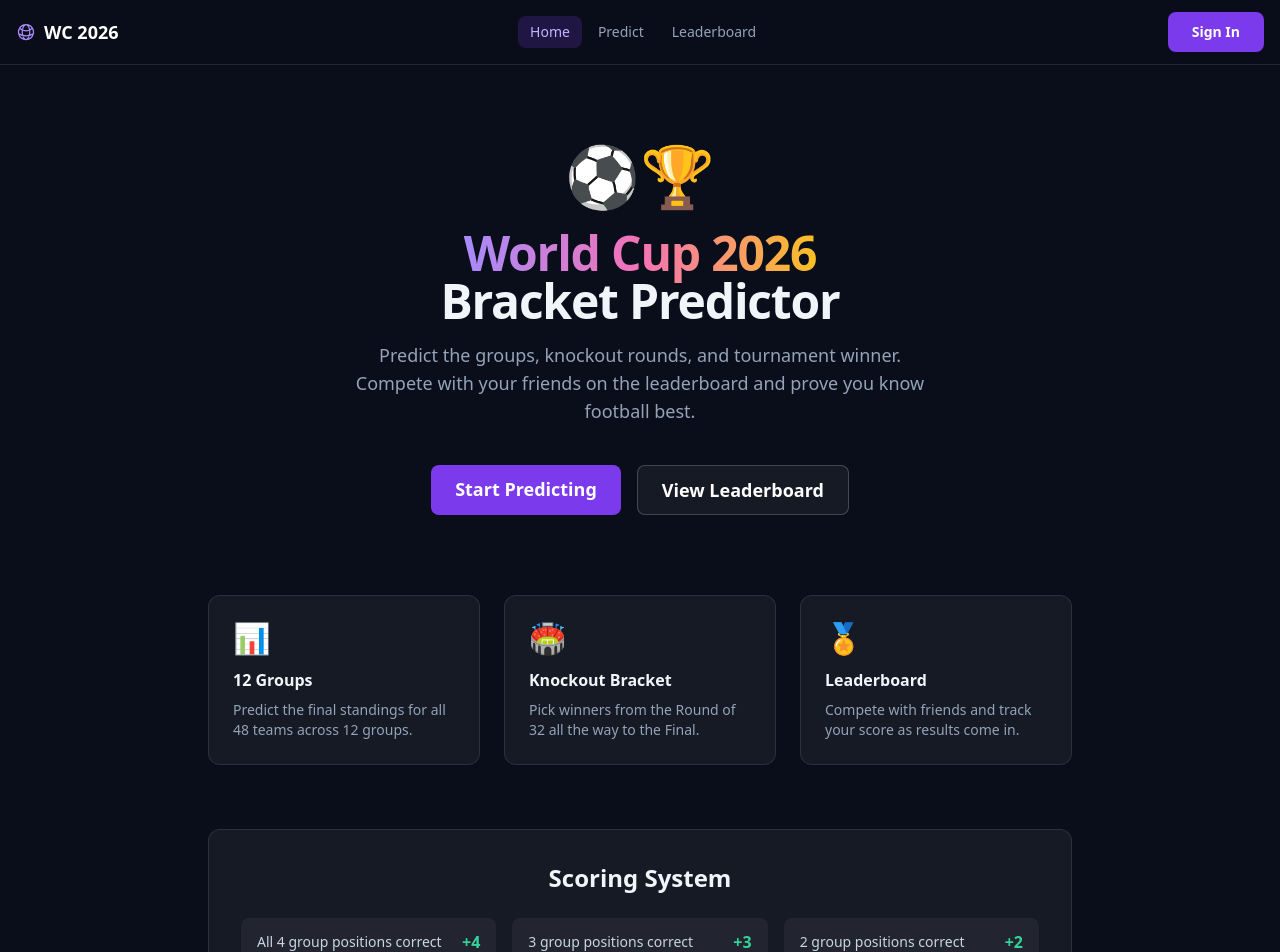
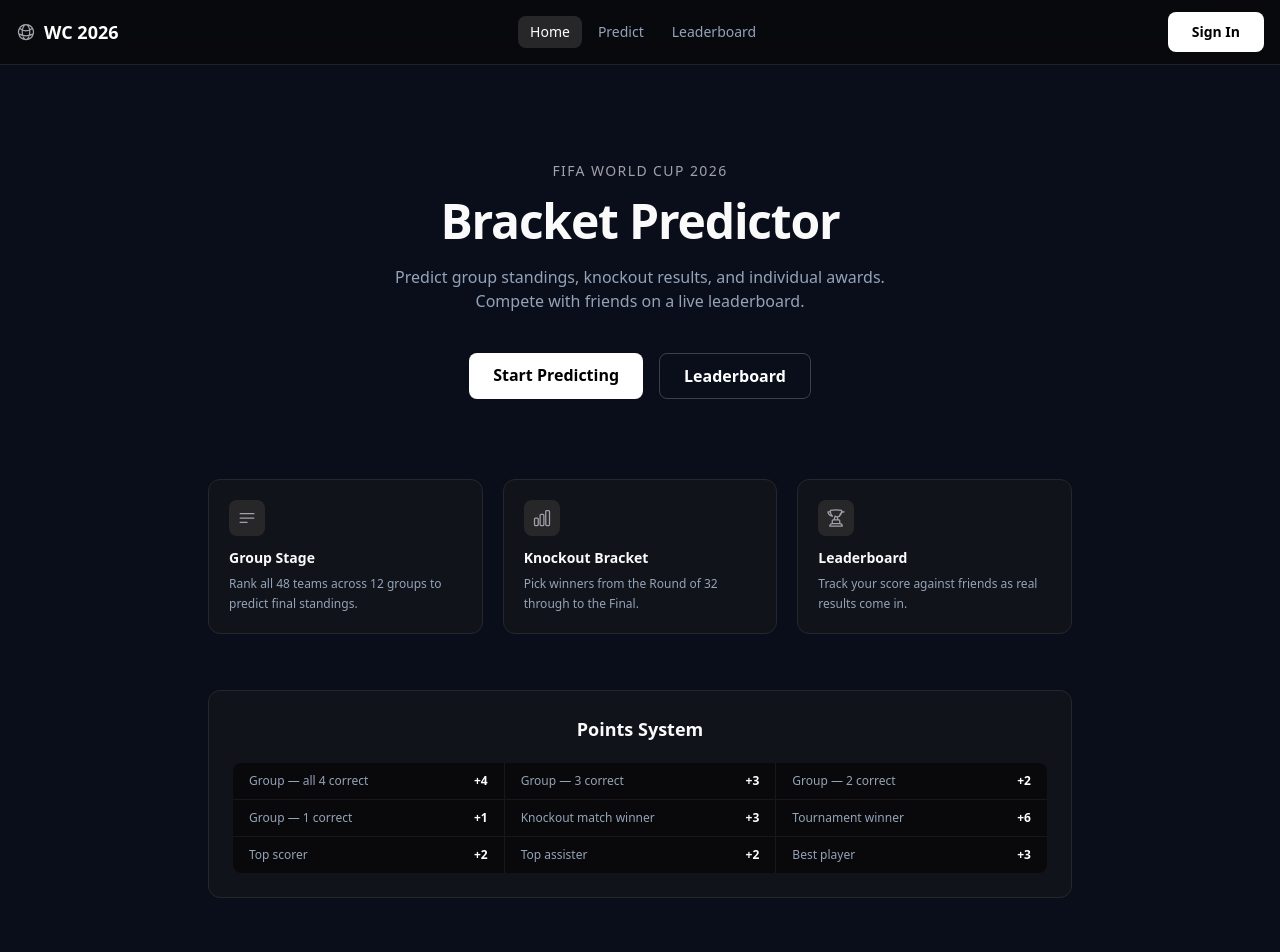
Before and after one commit to migdamfc-droid/worldcup-predictor, a Next.js app: page / in a window 1280 px wide. Shown: the top 952 px of the page. Built offline with nearby package versions, Linux system fonts and the light colour scheme; no server answers.

Commit message:
Switch to monochrome color theme — zinc/gray palette, no purple
Co-Authored-By: Claude Sonnet 4.6 <noreply@anthropic.com>

```diff
--- a/src/app/admin/page.tsx
+++ b/src/app/admin/page.tsx
@@ -71,7 +71,7 @@ export default function AdminPage() {
             </p>
           </div>
           <div className="flex items-center gap-3">
-            {msg && <span className="text-sm text-emerald-400">{msg}</span>}
+            {msg && <span className="text-sm text-zinc-300">{msg}</span>}
             <button onClick={handleSave} disabled={saving} className="btn-primary">
               {saving ? "Saving..." : "Save Results"}
             </button>
@@ -82,7 +82,7 @@ export default function AdminPage() {
         <div className="mb-8 grid gap-4 sm:grid-cols-2 lg:grid-cols-3">
           {GROUPS.map((group) => (
             <div key={group.name} className="glass-card p-4">
-              <h3 className="mb-3 text-sm font-bold text-violet-400">Group {group.name}</h3>
+              <h3 className="mb-3 text-sm font-bold text-zinc-400">Group {group.name}</h3>
               {[0, 1, 2, 3].map((pos) => (
                 <div key={pos} className="mb-2 flex items-center gap-2">
                   <span className="w-6 text-center text-xs font-bold text-slate-500">
--- a/src/app/globals.css
+++ b/src/app/globals.css
@@ -3,15 +3,14 @@
 @tailwind utilities;
 
 :root {
-  --bg-primary: #0a0e1a;
-  --bg-secondary: #111827;
-  --bg-card: #1a2236;
-  --accent: #8b5cf6;
-  --accent-hover: #7c3aed;
-  --gold: #f59e0b;
-  --text-primary: #f1f5f9;
-  --text-secondary: #94a3b8;
-  --border: #2d3748;
+  --bg-primary: #09090b;
+  --bg-secondary: #18181b;
+  --bg-card: #1c1c1f;
+  --accent: #ffffff;
+  --accent-hover: #e4e4e7;
+  --text-primary: #fafafa;
+  --text-secondary: #a1a1aa;
+  --border: #27272a;
 }
 
 body {
@@ -20,39 +19,39 @@ body {
 }
 
 .glass-card {
-  @apply rounded-xl border border-white/10 bg-white/5 backdrop-blur-sm;
+  @apply rounded-xl border border-zinc-800 bg-zinc-900/50;
 }
 
 .btn-primary {
-  @apply rounded-lg bg-violet-600 px-6 py-2.5 font-semibold text-white transition-all hover:bg-violet-500 hover:shadow-lg hover:shadow-violet-600/25 active:scale-95;
+  @apply rounded-lg bg-white px-6 py-2.5 font-semibold text-black transition-all hover:bg-zinc-200 active:scale-95;
 }
 
 .btn-secondary {
-  @apply rounded-lg border border-white/20 bg-white/5 px-6 py-2.5 font-semibold text-white transition-all hover:bg-white/10 active:scale-95;
+  @apply rounded-lg border border-zinc-700 bg-transparent px-6 py-2.5 font-semibold text-white transition-all hover:bg-zinc-800 active:scale-95;
 }
 
 .tab-active {
-  @apply border-b-2 border-violet-500 text-white;
+  @apply border-b-2 border-white text-white;
 }
 
 .tab-inactive {
-  @apply border-b-2 border-transparent text-slate-400 hover:text-slate-200;
+  @apply border-b-2 border-transparent text-zinc-500 hover:text-zinc-300;
 }
 
 .team-slot {
-  @apply flex cursor-grab items-center gap-2 rounded-lg border border-white/10 bg-white/5 px-3 py-2 text-sm transition-all hover:bg-white/10 active:cursor-grabbing;
+  @apply flex cursor-grab items-center gap-2 rounded-lg border border-zinc-800 bg-zinc-900/50 px-3 py-2 text-sm transition-all hover:bg-zinc-800 active:cursor-grabbing;
 }
 
 .team-slot-selected {
-  @apply border-violet-500/50 bg-violet-500/10;
+  @apply border-zinc-600 bg-zinc-800;
 }
 
 .knockout-team {
-  @apply cursor-pointer rounded-lg border border-white/10 bg-white/5 px-3 py-2 text-sm transition-all hover:border-violet-500/50 hover:bg-violet-500/10;
+  @apply cursor-pointer rounded-lg border border-zinc-800 bg-zinc-900/50 px-3 py-2 text-sm transition-all hover:border-zinc-600 hover:bg-zinc-800;
 }
 
 .knockout-team-winner {
-  @apply border-emerald-500/50 bg-emerald-500/15 text-emerald-300;
+  @apply border-zinc-500 bg-zinc-800 text-white;
 }
 
 @keyframes fadeIn {
--- a/src/app/page.tsx
+++ b/src/app/page.tsx
@@ -7,72 +7,86 @@ export default function HomePage() {
   return (
     <>
       <Navbar />
-      <div className="mx-auto max-w-4xl px-4 py-20 text-center">
-        <div className="mb-6 text-6xl">⚽🏆</div>
-        <h1 className="mb-4 text-5xl font-extrabold tracking-tight">
-          <span className="bg-gradient-to-r from-violet-400 via-pink-400 to-amber-400 bg-clip-text text-transparent">
-            World Cup 2026
-          </span>
-          <br />
+      <div className="mx-auto max-w-4xl px-4 py-24 text-center">
+        <p className="mb-4 text-sm font-medium uppercase tracking-widest text-zinc-400">
+          FIFA World Cup 2026
+        </p>
+        <h1 className="mb-5 text-4xl font-bold tracking-tight sm:text-5xl">
           Bracket Predictor
         </h1>
-        <p className="mx-auto mb-10 max-w-xl text-lg text-slate-400">
-          Predict the groups, knockout rounds, and tournament winner. Compete with your friends on
-          the leaderboard and prove you know football best.
+        <p className="mx-auto mb-10 max-w-lg text-base text-slate-400">
+          Predict group standings, knockout results, and individual awards.
+          Compete with friends on a live leaderboard.
         </p>
         <div className="flex justify-center gap-4">
-          <Link href="/predict" className="btn-primary text-lg">
+          <Link href="/predict" className="btn-primary">
             Start Predicting
           </Link>
-          <Link href="/leaderboard" className="btn-secondary text-lg">
-            View Leaderboard
+          <Link href="/leaderboard" className="btn-secondary">
+            Leaderboard
           </Link>
         </div>
 
-        <div className="mt-20 grid gap-6 sm:grid-cols-3">
-          <div className="glass-card p-6 text-left">
-            <div className="mb-3 text-3xl">📊</div>
-            <h3 className="mb-2 font-bold">12 Groups</h3>
-            <p className="text-sm text-slate-400">
-              Predict the final standings for all 48 teams across 12 groups.
-            </p>
-          </div>
-          <div className="glass-card p-6 text-left">
-            <div className="mb-3 text-3xl">🏟️</div>
-            <h3 className="mb-2 font-bold">Knockout Bracket</h3>
-            <p className="text-sm text-slate-400">
-              Pick winners from the Round of 32 all the way to the Final.
-            </p>
-          </div>
-          <div className="glass-card p-6 text-left">
-            <div className="mb-3 text-3xl">🏅</div>
-            <h3 className="mb-2 font-bold">Leaderboard</h3>
-            <p className="text-sm text-slate-400">
-              Compete with friends and track your score as results come in.
-            </p>
-          </div>
+        <div className="mt-20 grid gap-5 sm:grid-cols-3">
+          {[
+            {
+              title: "Group Stage",
+              desc: "Rank all 48 teams across 12 groups to predict final standings.",
+              icon: (
+                <svg className="h-5 w-5 text-zinc-400" fill="none" viewBox="0 0 24 24" strokeWidth={1.5} stroke="currentColor">
+                  <path strokeLinecap="round" strokeLinejoin="round" d="M3.75 6.75h16.5M3.75 12h16.5m-16.5 5.25H12" />
+                </svg>
+              ),
+            },
+            {
+              title: "Knockout Bracket",
+              desc: "Pick winners from the Round of 32 through to the Final.",
+              icon: (
+                <svg className="h-5 w-5 text-zinc-400" fill="none" viewBox="0 0 24 24" strokeWidth={1.5} stroke="currentColor">
+                  <path strokeLinecap="round" strokeLinejoin="round" d="M3 13.125C3 12.504 3.504 12 4.125 12h2.25c.621 0 1.125.504 1.125 1.125v6.75C7.5 20.496 6.996 21 6.375 21h-2.25A1.125 1.125 0 013 19.875v-6.75zM9.75 8.625c0-.621.504-1.125 1.125-1.125h2.25c.621 0 1.125.504 1.125 1.125v11.25c0 .621-.504 1.125-1.125 1.125h-2.25a1.125 1.125 0 01-1.125-1.125V8.625zM16.5 4.125c0-.621.504-1.125 1.125-1.125h2.25C20.496 3 21 3.504 21 4.125v15.75c0 .621-.504 1.125-1.125 1.125h-2.25a1.125 1.125 0 01-1.125-1.125V4.125z" />
+                </svg>
+              ),
+            },
+            {
+              title: "Leaderboard",
+              desc: "Track your score against friends as real results come in.",
+              icon: (
+                <svg className="h-5 w-5 text-zinc-400" fill="none" viewBox="0 0 24 24" strokeWidth={1.5} stroke="currentColor">
+                  <path strokeLinecap="round" strokeLinejoin="round" d="M16.5 18.75h-9m9 0a3 3 0 013 3h-15a3 3 0 013-3m9 0v-3.375c0-.621-.503-1.125-1.125-1.125h-.871M7.5 18.75v-3.375c0-.621.504-1.125 1.125-1.125h.872m5.007 0H9.497m5.007 0a7.454 7.454 0 01-.982-3.172M9.497 14.25a7.454 7.454 0 00.981-3.172M5.25 4.236c-.982.143-1.954.317-2.916.52A6.003 6.003 0 007.73 9.728M5.25 4.236V4.5c0 2.108.966 3.99 2.48 5.228M5.25 4.236V2.721C7.456 2.41 9.71 2.25 12 2.25c2.291 0 4.545.16 6.75.47v1.516M18.75 4.236c.982.143 1.954.317 2.916.52A6.003 6.003 0 0016.27 9.728M18.75 4.236V4.5c0 2.108-.966 3.99-2.48 5.228m0 0a6.04 6.04 0 01-2.77.853m0 0a6.04 6.04 0 01-2.77-.853" />
+                </svg>
+              ),
+            },
+          ].map((item) => (
+            <div key={item.title} className="glass-card p-5 text-left">
+              <div className="mb-3 flex h-9 w-9 items-center justify-center rounded-lg bg-zinc-800">
+                {item.icon}
+              </div>
+              <h3 className="mb-1.5 text-sm font-semibold">{item.title}</h3>
+              <p className="text-xs leading-relaxed text-slate-400">{item.desc}</p>
+            </div>
+          ))}
         </div>
 
-        <div className="mt-16 glass-card p-8">
-          <h2 className="mb-6 text-2xl font-bold">Scoring System</h2>
-          <div className="grid gap-4 text-left sm:grid-cols-2 lg:grid-cols-3">
+        <div className="mt-14 glass-card p-6">
+          <h2 className="mb-5 text-lg font-semibold">Points System</h2>
+          <div className="grid gap-px overflow-hidden rounded-lg bg-zinc-900 sm:grid-cols-3">
             {[
-              { label: "All 4 group positions correct", pts: "+4", color: "text-emerald-400" },
-              { label: "3 group positions correct", pts: "+3", color: "text-emerald-400" },
-              { label: "2 group positions correct", pts: "+2", color: "text-emerald-400" },
-              { label: "1 group position correct", pts: "+1", color: "text-emerald-400" },
-              { label: "Correct knockout result", pts: "+3", color: "text-blue-400" },
-              { label: "Tournament winner", pts: "+6", color: "text-amber-400" },
-              { label: "Top scorer", pts: "+2", color: "text-pink-400" },
-              { label: "Top assister", pts: "+2", color: "text-pink-400" },
-              { label: "Best player", pts: "+3", color: "text-pink-400" },
+              { label: "Group — all 4 correct", pts: "4" },
+              { label: "Group — 3 correct", pts: "3" },
+              { label: "Group — 2 correct", pts: "2" },
+              { label: "Group — 1 correct", pts: "1" },
+              { label: "Knockout match winner", pts: "3" },
+              { label: "Tournament winner", pts: "6" },
+              { label: "Top scorer", pts: "2" },
+              { label: "Top assister", pts: "2" },
+              { label: "Best player", pts: "3" },
             ].map((item) => (
               <div
                 key={item.label}
-                className="flex items-center justify-between rounded-lg bg-white/5 px-4 py-3"
+                className="flex items-center justify-between bg-zinc-950 px-4 py-2.5"
               >
-                <span className="text-sm text-slate-300">{item.label}</span>
-                <span className={`font-bold ${item.color}`}>{item.pts}</span>
+                <span className="text-xs text-slate-400">{item.label}</span>
+                <span className="text-xs font-semibold text-white">+{item.pts}</span>
               </div>
             ))}
           </div>
--- a/src/components/Navbar.tsx
+++ b/src/components/Navbar.tsx
@@ -57,10 +57,10 @@ export default function Navbar() {
   ];
 
   return (
-    <nav className="sticky top-0 z-50 border-b border-white/10 bg-[#0a0e1a]/80 backdrop-blur-xl">
+    <nav className="sticky top-0 z-50 border-b border-white/10 bg-zinc-950/80 backdrop-blur-xl">
       <div className="mx-auto flex max-w-7xl items-center justify-between px-4 py-3">
         <Link href="/" className="flex items-center gap-2 text-lg font-bold">
-          <svg className="h-5 w-5 text-violet-400" fill="none" viewBox="0 0 24 24" strokeWidth={1.5} stroke="currentColor">
+          <svg className="h-5 w-5 text-zinc-400" fill="none" viewBox="0 0 24 24" strokeWidth={1.5} stroke="currentColor">
             <path strokeLinecap="round" strokeLinejoin="round" d="M12 21a9.004 9.004 0 008.716-6.747M12 21a9.004 9.004 0 01-8.716-6.747M12 21c2.485 0 4.5-4.03 4.5-9S14.485 3 12 3m0 18c-2.485 0-4.5-4.03-4.5-9S9.515 3 12 3m0 0a8.997 8.997 0 017.843 4.582M12 3a8.997 8.997 0 00-7.843 4.582m15.686 0A11.953 11.953 0 0112 10.5c-2.998 0-5.74-1.1-7.843-2.918m15.686 0A8.959 8.959 0 0121 12c0 .778-.099 1.533-.284 2.253m0 0A17.919 17.919 0 0112 16.5a17.92 17.92 0 01-8.716-2.247m0 0A8.966 8.966 0 013 12c0-1.97.633-3.794 1.708-5.282" />
           </svg>
           <span className="text-white">
@@ -75,7 +75,7 @@ export default function Navbar() {
               href={link.href}
               className={`rounded-lg px-3 py-1.5 text-sm font-medium transition-colors ${
                 pathname === link.href
-                  ? "bg-violet-600/20 text-violet-300"
+                  ? "bg-zinc-800 text-white"
                   : "text-slate-400 hover:text-white"
               }`}
             >
```
Also changed, not shown: src/app/leaderboard/page.tsx (+6 -6 lines), src/app/predict/page.tsx (+22 -22 lines), src/components/Auth.tsx (+4 -4 lines).
